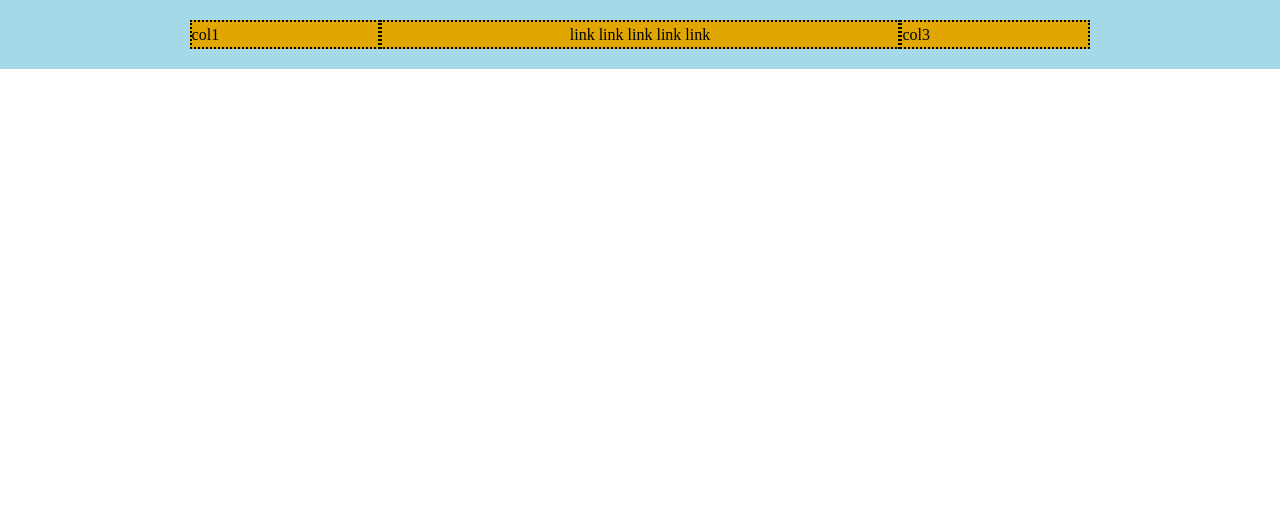
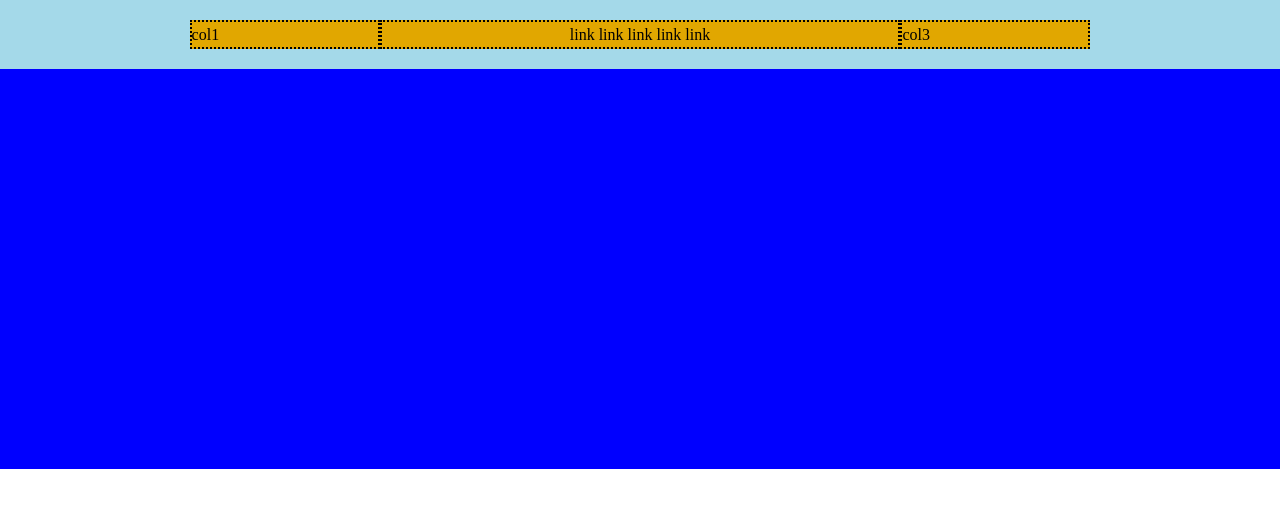
Before and after one commit to albim360/htmlcss-struttura-discord, a plain HTML site: page index.html in a window 1280 px wide. Drawn offline with Linux system fonts and the light colour scheme.

Commit message:
FEAT add first main + first main style

```diff
--- a/css/app.css
+++ b/css/app.css
@@ -33,11 +33,6 @@ img {
     flex-wrap: nowrap;
 }
 
-.debug main {
-    min-height: 300px;
-    background-color: white;
-}
-
 .row > .col-50 {
 	flex-basis: 42%;
     text-align: center;
@@ -46,5 +41,9 @@ img {
 li, nav, ul, ol {
     text-decoration: none;
     display: inline;
+}
 
+main.first-main{
+    min-height: 400px;
+    background-color: blue;
 }
```
Also changed, not shown: index.html (+4 -0 lines).
